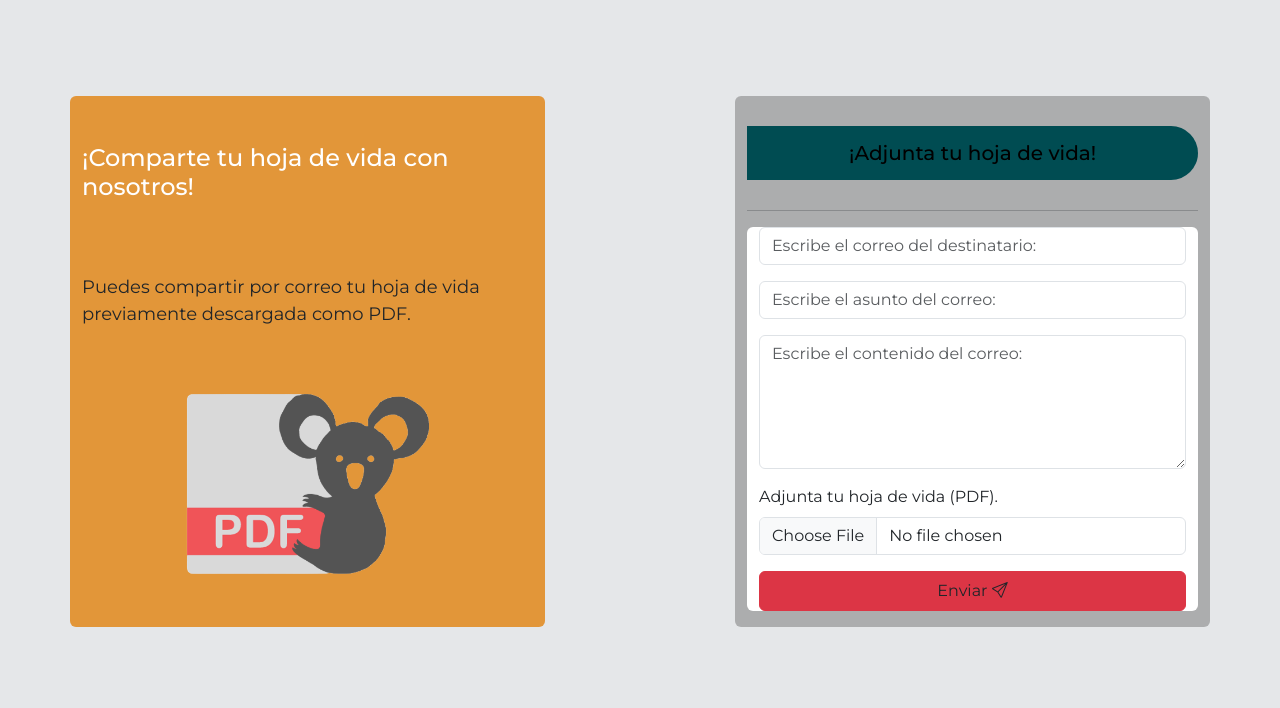
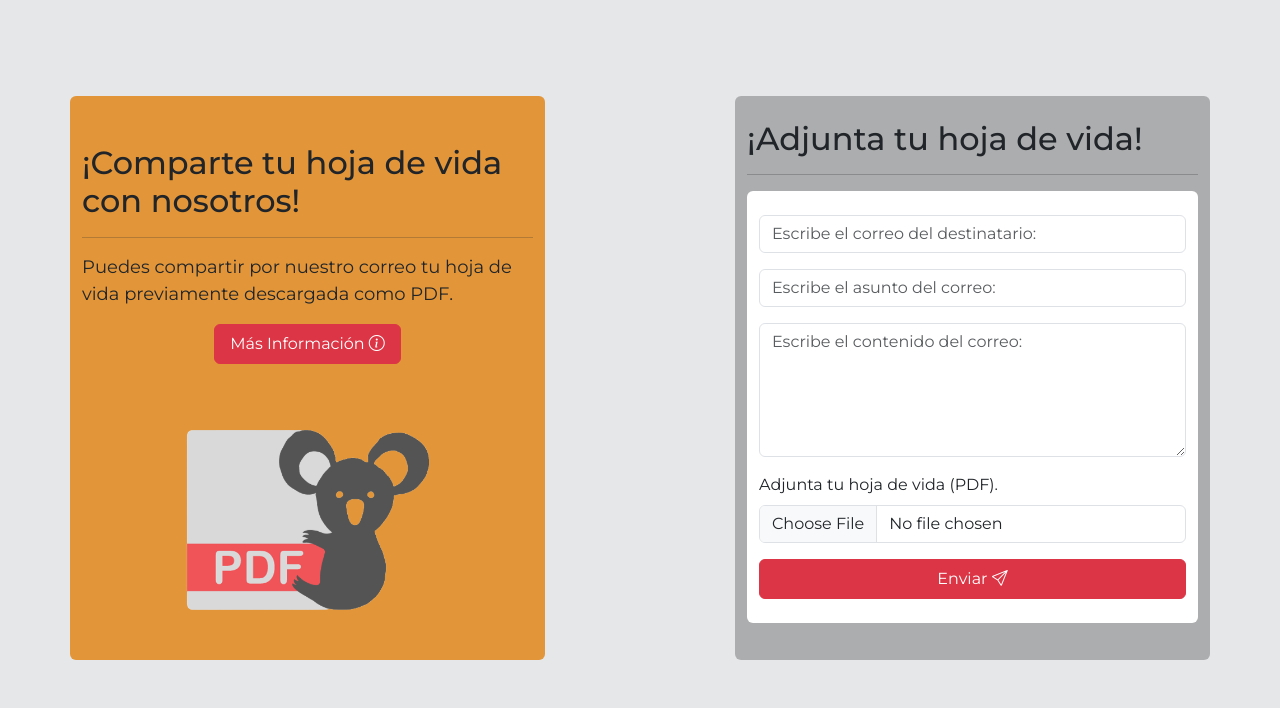
Before and after one commit to AaronHIDE/Life_Sheet, a PHP site: page /mail in a window 1280 px wide. Shown: the part 96-804 px from the top of the page. Before the commit the page ends 723 px from the top, so only its background shows below. Run offline with PHP 8.4, Linux system fonts and the light colour scheme; some libraries are stand-ins or nearby versions.

Commit message:
commit email finalizado

```diff
--- a/vista/librerias/css/style.css
+++ b/vista/librerias/css/style.css
@@ -110,14 +110,17 @@ body {
 .left ul li {
 	line-height: 2;
 }
-h2 {
+
+/* ARREGLEN ESTO  */
+
+/* h2 {
 	background: #004c52;
 	padding: 15px;
 	color: #fff;
 	margin: 30px 0;
 	font-size: 20px;
 	border-radius: 0 50px 50px 0;
-}
+} */
 .right {
 	flex: 1;
 	padding: 30px;
--- a/vista/librerias/js/mail.js
+++ b/vista/librerias/js/mail.js
@@ -14,11 +14,26 @@ $(document).ready(function () {
         formData.append('contenido', contenido)
         formData.append('file', file)
 
+        // Mostrar SweetAlert de carga
+        Swal.fire({
+            title: 'Enviando correo',
+            html: 'Por favor, espera...',
+            allowOutsideClick: false,
+            onBeforeOpen: () => {
+                Swal.showLoading();
+            }
+        });
+
+
         fetch('control/mailControl.php',{
             method: 'POST',
             body: formData})
             .then(response => response.text())
             .then(data => {
+
+                // Cerrar SweetAlert de carga
+                Swal.close();
+
                 // Manejar la respuesta del servidor (data)
                 console.log(data);
 
@@ -32,6 +47,10 @@ $(document).ready(function () {
                 }
                 })
                 .catch(error => {
+
+                    // Cerrar SweetAlert de carga en caso de error
+                    Swal.close();
+
                 // Manejar errores
                 console.error('Error en la solicitud fetch:', error);
 
--- a/vista/modulos/mail.php
+++ b/vista/modulos/mail.php
@@ -9,14 +9,47 @@ include_once "vista/modulos/nav.php";
     <div class="row">
         <div class="col-md-5 bg-orange mr mb-5 rounded">
             <br><br>
-            <FONT SIZE="6" FACE="Cooper Black" class="h4 text-white">¡Comparte tu hoja de vida con nosotros!</FONT>
-            <br><br><br><br>
-            <p style="font-size:large;">Puedes compartir por correo tu hoja de vida previamente descargada como PDF.</p>
-            <div style="display: flex; justify-content: center;">
+            <FONT SIZE="6" FACE="Cooper Black" class="h2 text-dark ">¡Comparte tu hoja de vida con nosotros!</FONT>
+            <br><hr>
+
+            <p style="font-size:large;">Puedes compartir por nuestro correo tu hoja de vida previamente descargada como PDF.</p>
+
+            <div class="d-flex flex-column align-items-center justify-content-center">
+
+            <!-- Button to Open the Modal -->
+                <button type="button" class="btn btn-danger mb-3 col-md-5 " data-bs-toggle="modal" data-bs-target="#myModal">
+                Más Información <i class="bi bi-info-circle"></i>
+                </button>
                 <img style="width: 280px;" src="vista\imagenes\Koala_PDF-removebg-preview.png">
             </div>
         </div>
 
+
+                        <!-- The Modal -->
+            <div class="modal fade" id="myModal">
+            <div class="modal-dialog">
+                <div class="modal-content">
+
+                <!-- Modal Header -->
+                <div class="modal-header justify-content-center">
+                    <h4 class="modal-title">¡Importante!</h4>
+                    <!-- <button type="button" class="btn-close" data-bs-dismiss="modal"></button> -->
+                </div>
+
+                <!-- Modal body -->
+                <div class="modal-body">
+                    Life Sheet te permite compartir por correo tu hoja de vida previamente descargada como PDF, sin embargo, tén en cuenta que éste proceso de envío se hace a traves de nuestro correo GMAIL.
+
+                </div>
+
+                <!-- Modal footer -->
+                <div class="modal-footer">
+                    <button type="button" class="btn btn-danger" data-bs-dismiss="modal">cerrar <i class="bi bi-x-circle"></i></button>
+                </div>
+
+                </div>
+            </div>
+            </div>
 
 
 <!-- Segundo container -->
@@ -24,11 +57,16 @@ include_once "vista/modulos/nav.php";
         <div class="row">
             <div class="contact-section">
                 <div class="contact-form mx-auto">
-                    <h2 style="color:black;">¡Adjunta tu hoja de vida!</h2><hr>
-                    <div class="container bg-white rounded">
+                <br>
+                    <FONT SIZE="6" FACE="Cooper Black" COLOR="black" class="h2">¡Adjunta tu hoja de vida!</FONT>
+                    <hr>
+
+                    <div class="container bg-white rounded mt-3">
 
                     <!-- Formulario  -->
                     <form id="emailForm" class="contact" action="" method="post" enctype="multipart/form-data">
+
+                    <br>
 
                         <!-- Input Email Address -->
                         <div class="mb-3">
@@ -48,12 +86,12 @@ include_once "vista/modulos/nav.php";
                                 <!-- Files Input -->
                                 <div class="mb-3">
                                     <label for="formFile" class="form-label">Adjunta tu hoja de vida (PDF).</label>
-                                    <input class="form-control" type="file" id="formFile" name="file">
+                                    <input class="form-control" type="file" id="formFile" name="file" required>
                                 </div>
 
                         <!-- Boton Enviar -->
                         <div class="mb-3">
-                            <button type="button" id="submitButton" name="submit" class="btn btn-danger text-dark">
+                            <button type="button" id="submitButton" name="submit" class="btn btn-danger mb-4">
                                 Enviar <i class="bi bi-send"></i>
                             </button>
                         </div>
```
Also changed, not shown: control/mailControl.php (+48 -1 lines).
